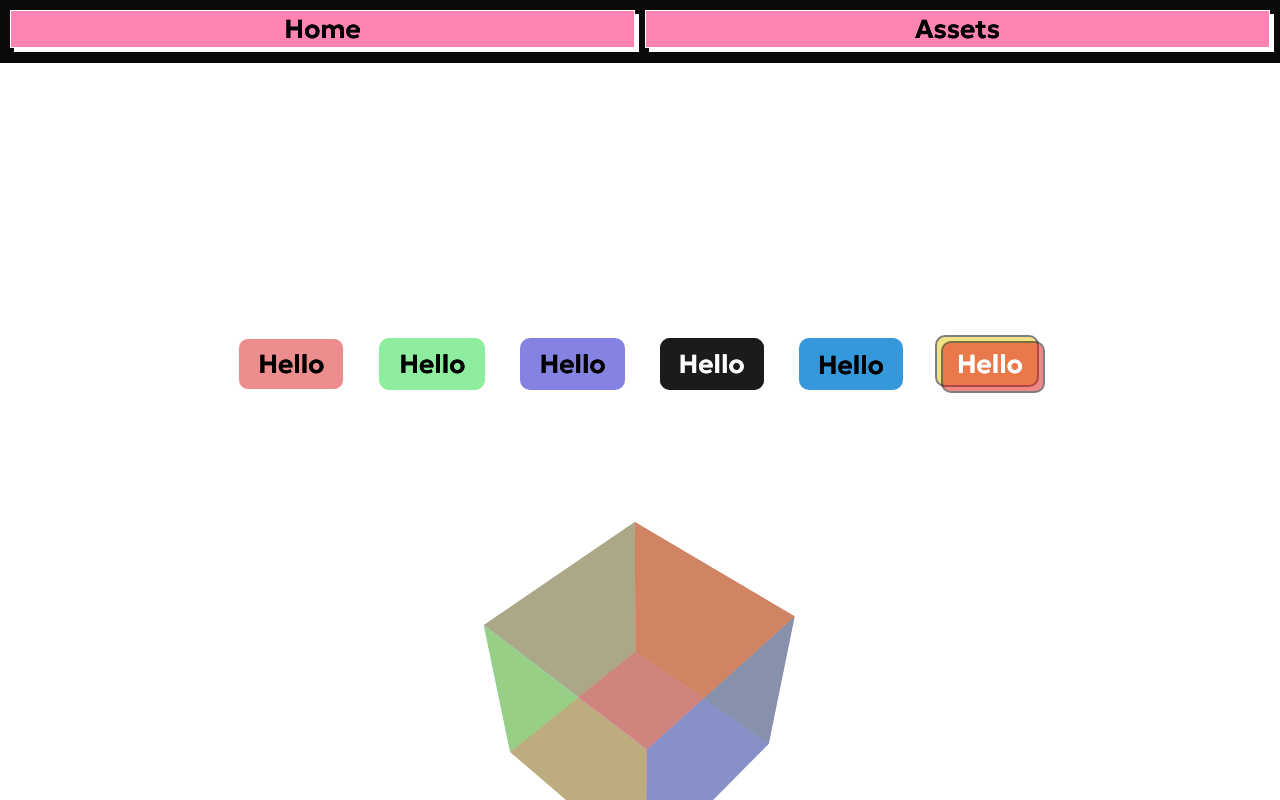
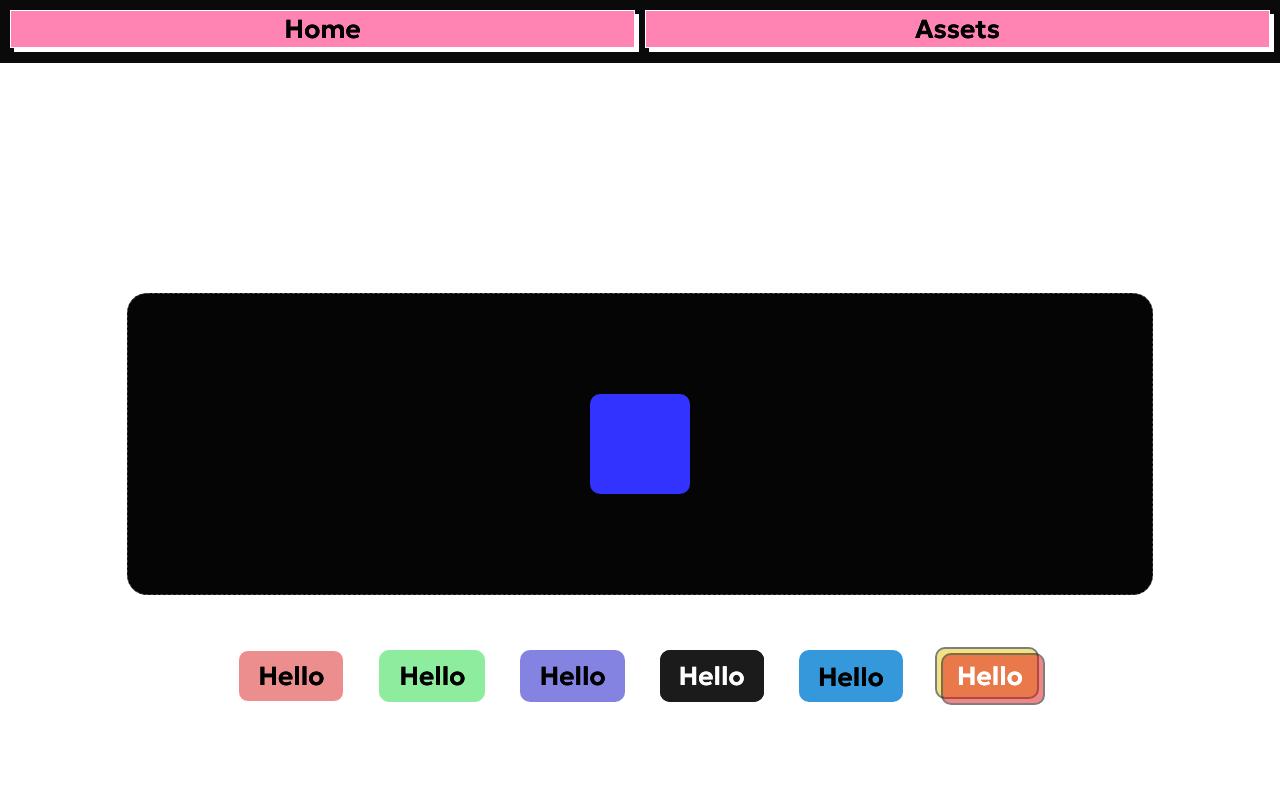
Before and after one commit to CrispyMiatr/frontend-animation-templates, a React (Vite) app: page /assets in a window 1280 px wide. Shown: the top 800 px of the page. Built offline with nearby package versions, Linux system fonts and the light colour scheme.

Commit message:
feat(Dragbox): fix appearance + add drag area background colour

```diff
--- a/src/modules/components/common/Dragbox.tsx
+++ b/src/modules/components/common/Dragbox.tsx
@@ -1,6 +1,6 @@
-import { useState } from 'react'
+import { useRef, useState } from 'react'
 import { motion } from 'framer-motion';
-import styles from '~styles/app.module.scss';
+import styles from '~styles/pages/assets.module.scss';
 
 const getRandomColor = () => {
     const letters = '0123456789ABCDEF';
@@ -14,11 +14,14 @@ const getRandomColor = () => {
 export const Dragbox = () => {
     const [boxColor, setBoxColor] = useState("#3333FF");
 
+    const constraintsRef = useRef(null);
+
     return (
-        <div className={styles['dragContainer']}>
+        <div className={styles['dragContainer']} ref={constraintsRef}>
             <motion.div className={styles['dragContainer__dragBox']}
                 drag
-                dragConstraints={{ left: -500, right: 500, top: 0, bottom: 150 }}
+                dragConstraints={constraintsRef}
+                dragElastic={0.2}
                 onDragEnd={() => setBoxColor(getRandomColor())}
                 style={{ backgroundColor: boxColor }}
                 whileHover={{ scale: 1.1 }}
--- a/src/styles/pages/assets.module.scss
+++ b/src/styles/pages/assets.module.scss
@@ -31,13 +31,29 @@
 
 // --------== Dragbox ==--------
 .dragContainer {
-    height: 250px;
+    width: 80vw;
+    height: 300px;
+    max-width: 1200px;
+    margin-top: 10px;
+
+    background-color: #050505;
+    border: 1px dashed rgba(255, 255, 255, 0.25);
+    border-radius: 20px;
+
+    display: flex;
+    justify-content: center;
+    align-items: center;
+    overflow: hidden;
 
     &__dragBox {
-        grid-row: 2/3;
+        cursor: grab;
 
         width: 100px;
         height: 100px;
         border-radius: 10px;
+
+        &:active {
+            cursor: grabbing;
+        }
     }
 }
```
